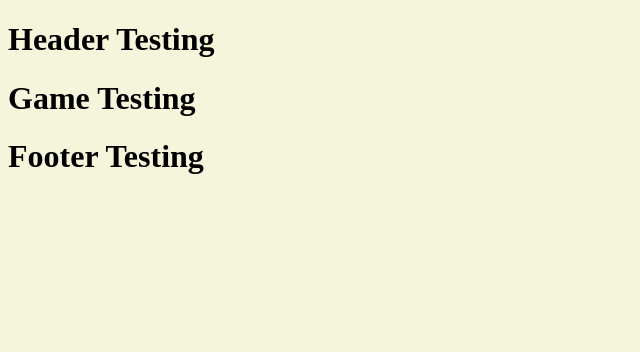
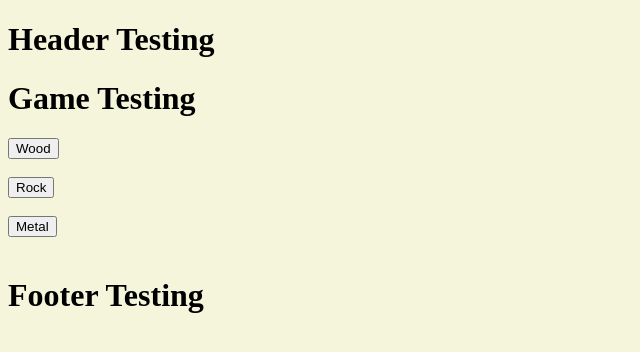
Before and after one commit to SketchRudy/ReactGame, a React (Vite) app: page / in a window 1280 px wide. Shown: the top 352 px of the page, without its empty margins (0-640 px from the left). Built offline with nearby package versions, Linux system fonts and the light colour scheme.

Commit message:
Game jsx data implemented

```diff
--- a/src/components/Game.jsx
+++ b/src/components/Game.jsx
@@ -3,8 +3,23 @@
 // at least one object (current upgrade with name, cost, etc) (stats button)
 
 export default function Game() {
+    let woodCounter = 0;
+    let rockCounter = 0;
+    let metalCounter = 0;
+    let playerName = "beginner"
+
+    let totalCount = woodCounter + rockCounter + metalCounter;
+    let resources = {woodCounter,rockCounter,metalCounter}
+
+    const player = {name:playerName, total:totalCount};
+
 
     function Materials() {
+
+    }
+
+    function increment(){
+        let [woodCounting, setWood] = React.useState("Yes");
 
     }
 
@@ -12,6 +27,14 @@ export default function Game() {
         <>
           <h1>Game Testing</h1>
 
+          <button onClick={increment}>Wood</button>
+          <br></br><br></br>
+          <button>Rock</button>
+          <br></br><br></br>
+          <button>Metal</button>
+          <br></br><br></br>
+
+
         </>
       )
 }
```
